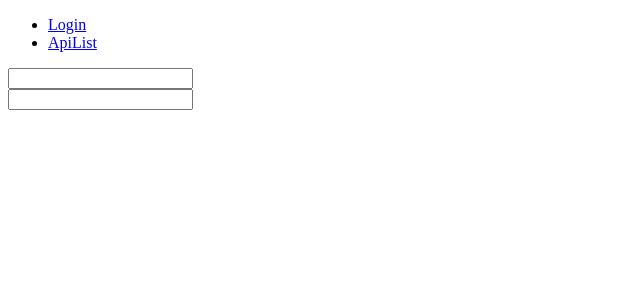
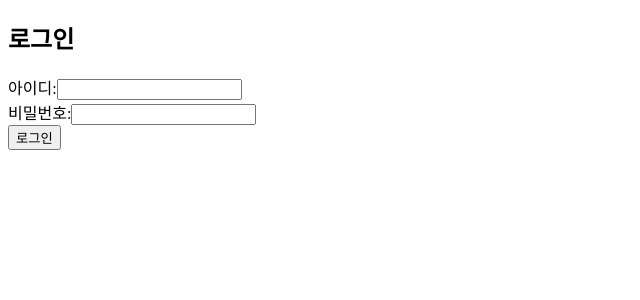
Before and after one commit to artist-developer/NiceInfo_PreTask, a React (Create React App) app in the folder react-client/: page / in a window 1280 px wide. Shown: the top 300 px of the page, without its empty margins (0-640 px from the left). Built offline with nearby package versions, Linux system fonts and the light colour scheme.

Commit message:
Updated Login Func.

```diff
--- a/react-client/src/App.js
+++ b/react-client/src/App.js
@@ -1,44 +1,40 @@
 import React, {Component} from 'react';
-import { BrowserRouter as Router, Route, Link , Switch } from 'react-router-dom';
+import { BrowserRouter as Router, Route, Link ,Switch } from 'react-router-dom';
 
-
-import Login from './components/Login';
-import ApiList from './components/ApiList';
+//권환 처리
+import AuthRoute from './AuthRoute';
+//로그인 라우터
+import LoginForm from './LoginForm';
+//API 라우터
+import ApiList from './ApiList';
+//API Call을 위한 라이브러리
 import axios from "axios"
 
 import './App.css';
 
-
+//최고 상위 콤포넌트
+//authToken를 자식에게서 받아 권환 처리
 class App extends Component{
   constructor(props){
+    console.log("props : "+props);
     super(props);
     this.state = {
       header:{title : ""},
       contents:[
 
       ],
-      createDay:""
+      createDay:"",
+
     }
   }
 
-
+  //라우터로 양 컴포넌트 병합
   render(){
     return(
       <Router>
         <div>
-          <nav>
-            <ul>
-              <li>
-                <Link to="/">Login</Link>
-              </li>
-              <li>
-                <Link to="/list">ApiList</Link>
-              </li>
-            </ul>
-          </nav>
-
-          <Route exact path='/' component={Login}/>
-          <Route path='/list' component={ApiList}/>
+          <Route exact path='/' component={LoginForm}/>
+          <Route path='/list/:authToken' component={ApiList}/>
         </div>
       </Router>
 
--- /dev/null
+++ b/react-client/src/AuthRoute.js
@@ -0,0 +1,22 @@
+import React from 'react';
+import { Route, Redirect } from 'react-router-dom';
+
+//컴퍼넌트별 접근 권환
+function AuthRoute({ authenticated, component: Component, render, ...rest }) {
+  return (
+    <Route
+      {...rest}
+      render={props =>
+        authenticated ? (
+          render ? render(props) : <Component {...props} />
+        ) : (
+          <Redirect
+            to={{ pathname: '/login', state: { from: props.location } }}
+          />
+        )
+      }
+    />
+  );
+}
+
+export default AuthRoute;
--- /dev/null
+++ b/react-client/src/LoginForm.js
@@ -0,0 +1,95 @@
+import React, { useState } from 'react';
+import { Redirect } from 'react-router-dom';
+import axios , { post } from 'axios';
+
+class LoginForm extends React.Component {
+
+  constructor(props) {
+    super(props);
+    console.log("props : "+props);
+    this.state = {
+      result:'',
+      id: '',
+      password: '',
+      redirect: false,
+      authToken:""
+    }
+    this.handleFormSubmit = this.handleFormSubmit.bind(this)
+    this.userLogin = this.userLogin.bind(this)
+    this.handleValueChange = this.handleValueChange.bind(this)
+
+  }
+  //로그인시 페이지 이동시키기 위해 state의 값 변경
+  setRedirect = () => {
+    this.setState({
+      redirect: true
+    })
+  }
+  //로그인시 페이지 이동 시키기 위한 함수
+  //authToken에 토큰 값을 저장하여 같이 보낸다. api에서 이를 체크해서 로직을 분기처리한다.
+  renderRedirect = () => {
+    if (this.state.redirect) {
+      return <Redirect to={
+        {
+         pathname: '/list/'+this.state.authToken,
+         state:{ authToken : this.state.authToken }
+        }
+      }
+
+      />
+    }
+  }
+
+  //form 전송 핸들러로 이곳에서 ajax로 콜하여 페이지이동 및 authToken을 저장한다.
+  handleFormSubmit(e) {
+
+    e.preventDefault()
+     axios({
+      method: 'post',
+      url: 'http://192.168.99.100:8080/login',
+      headers: {},
+      data: {
+        id: this.state.id,
+        password : this.state.password
+      }
+    })
+    .then((response) => {
+      console.log(response.data);
+      if(null != response){
+          if(response.data.result.result_code == 200){
+            this.setState({
+              authToken: response.data.data.authToken,
+              redirect: true
+            })
+
+          }
+      }
+    })
+
+
+  }
+
+  handleValueChange(e) {
+    let nextState = {};
+    nextState[e.target.name] = e.target.value;
+    this.setState(nextState);
+  }
+
+  userLogin(){
+  }
+  render() {
+    return (
+      <div>
+        <h2>로그인</h2>
+        <form onSubmit={this.handleFormSubmit}>
+          아이디:<input type="text" name="id" onChange={this.handleValueChange}/><br/>
+          비밀번호:<input type="password" name="password" onChange={this.handleValueChange}/><br/>
+          <button type="submit">로그인</button>
+        </form>
+        {this.renderRedirect()}
+      </div>
+    );
+  }
+}
+
+export default LoginForm;
```
Also changed, not shown: 1 other file (tests, documents, lock files or other folders).
